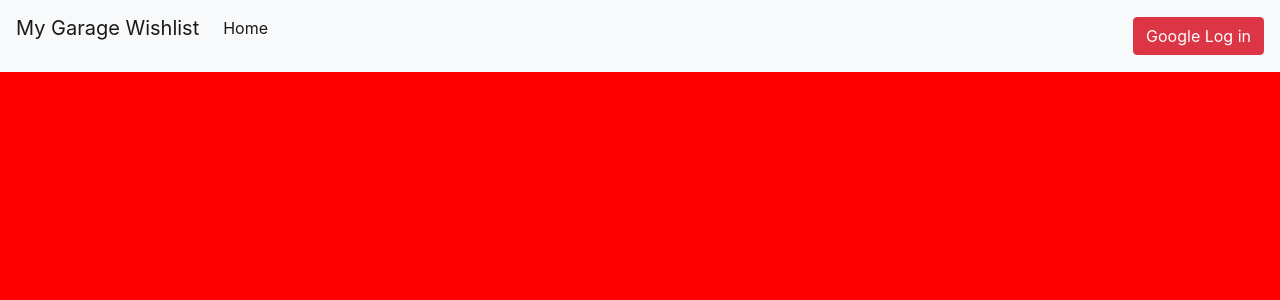
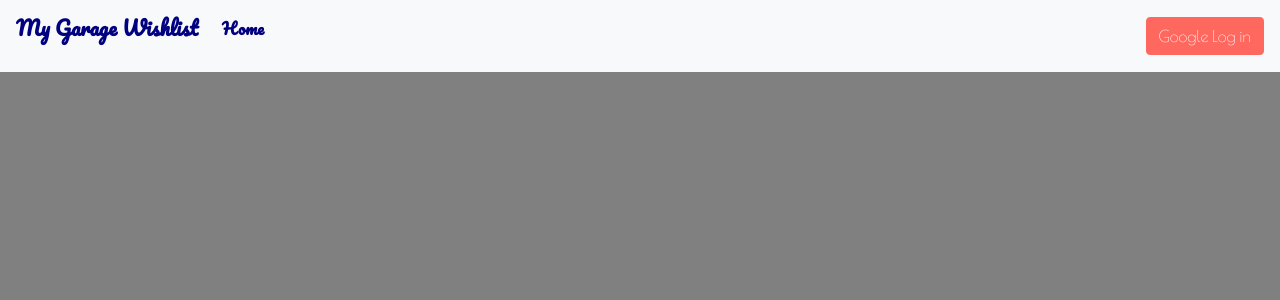
Before and after one commit to olamide87/myGarage, a React (Create React App) app: page / in a window 1280 px wide. Shown: the top 300 px of the page. Built offline with nearby package versions, Linux system fonts and the light colour scheme; no server answers.

Commit message:
added styling

```diff
--- a/src/components/GarageContainer.js
+++ b/src/components/GarageContainer.js
@@ -4,6 +4,8 @@ import authData from '../helpers/data/authData';
 import GarageCategory from './GarageCategory';
 import garageCategoryData from '../helpers/data/garageCategoryData';
 import GarageCategoryForm from './GarageCategoryForm';
+
+import './GarageContainer.scss';
 
 class GarageContainer extends React.Component {
   static propTypes = {
@@ -74,7 +76,7 @@ class GarageContainer extends React.Component {
           {!formOpen ? <button className="btn btn-warning" onClick={() => { this.setState({ formOpen: true, editCategory: {} }); }}><i className="fas fa-plus"></i></button> : '' }
           { formOpen ? <GarageCategoryForm createCategory={this.createCategory}categoryThatIAmEditing={editCategory} formOpen={formOpen} closeForm={this.closeForm} /> : '' }
         </div>
-        <div className="card-columns">
+        <div className="container">
            {garageCategoryCard}
           </div>
       </div>
--- /dev/null
+++ b/src/components/GarageContainer.scss
@@ -0,0 +1,29 @@
+@import '../styles/variables';
+
+.container {
+  display: flex;
+  flex-wrap: wrap;
+  justify-content: center;
+
+}
+
+.card-img {
+  display: block;
+  width: 300px;
+}
+
+.card-title {
+  color: navy;
+}
+
+.navbar-brand {
+  color: navy !important;
+ font-weight: bold;
+ font-family: $headerFont;
+}
+
+.nav-link {
+  color: navy !important;
+  font-weight: bold;
+  font-family: $headerFont;
+}
--- a/src/styles/_variables.scss
+++ b/src/styles/_variables.scss
@@ -1,2 +1,4 @@
+$favColor: grey;
 
-$favColor: red;
+$headerFont: 'Pacifico', cursive;
+$regularFont: 'Poiret One', cursive;
--- a/src/styles/index.scss
+++ b/src/styles/index.scss
@@ -1,7 +1,29 @@
-@import '~bootstrap/dist/css/bootstrap.min.css';
+
+@import '~bootstrap/scss/functions';
+@import '~bootstrap/scss/variables';
+
+$theme-colors: (
+  "primary": lighten(#0074d9, 8),
+  "secondary": lighten(#6c757d, 8),
+  "success": lighten(#28a745, 8),
+  "danger": lighten(#ff4136, 8),
+  "warning": lighten(#ffc107, 8),
+  "info": lighten(#17a2b8, 8),
+  "light": #f8f9fa,
+  "dark": #344140
+);
+
+@import '~bootstrap/scss/bootstrap';
+@import "~@fortawesome/fontawesome-free/css/all.min.css";
+@import url('https://fonts.googleapis.com/css2?family=Pacifico&family=Poiret+One&display=swap');
+
 @import 'variables';
-@import "~@fortawesome/fontawesome-free/css/all.min.css";
 
 body {
   background-color: $favColor;
+  font-family: $regularFont;
 }
+
+h1, h2, h3, h4, h5, h6 {
+  font-family: $headerFont;
+}
```
